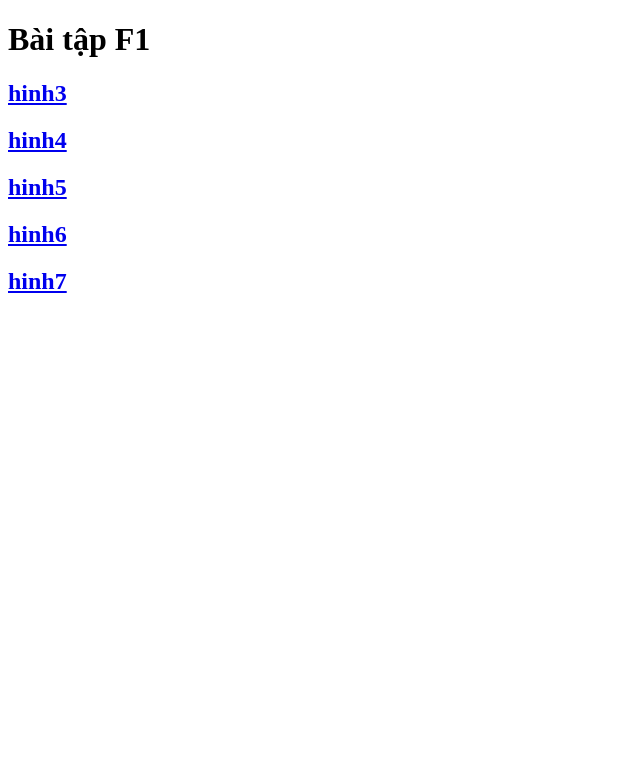
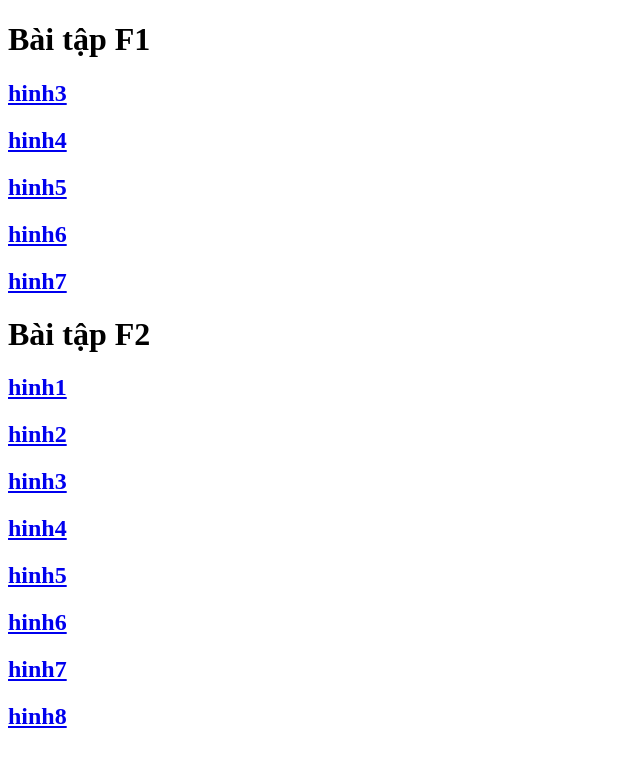
Before and after one commit to nle43687-dev/Selina.github.io, a plain HTML site: page index.html in a window 1280 px wide. Shown: the whole page, without its empty margins (0-640 px from the left). Drawn offline with Linux system fonts and the light colour scheme.

Commit message:
Update index.html

```diff
--- a/index.html
+++ b/index.html
@@ -12,5 +12,14 @@
      <h2><a href="baitapf1/hinh5.html">hinh5</a></h2>
      <h2><a href="baitapf1/hinh6.html">hinh6</a></h2>
      <h2><a href="baitapf1/hinh7.html">hinh7</a></h2>
+     <h1>Bài tập F2</h1>
+     <h2><a href="baitapf2/hinh1.html">hinh1</a></h2>
+     <h2><a href="baitapf2/hinh2.html">hinh2</a></h2>
+     <h2><a href="baitapf2/hinh3.html">hinh3</a></h2>
+     <h2><a href="baitapf2/hinh4.html">hinh4</a></h2>
+     <h2><a href="baitapf2/hinh5.html">hinh5</a></h2>
+     <h2><a href="baitapf2/hinh6.html">hinh6</a></h2>
+     <h2><a href="baitapf2/hinh7.html">hinh7</a></h2>
+     <h2><a href="baitapf2/hinh8.html">hinh8</a></h2>
    </body>
 </html>
```
